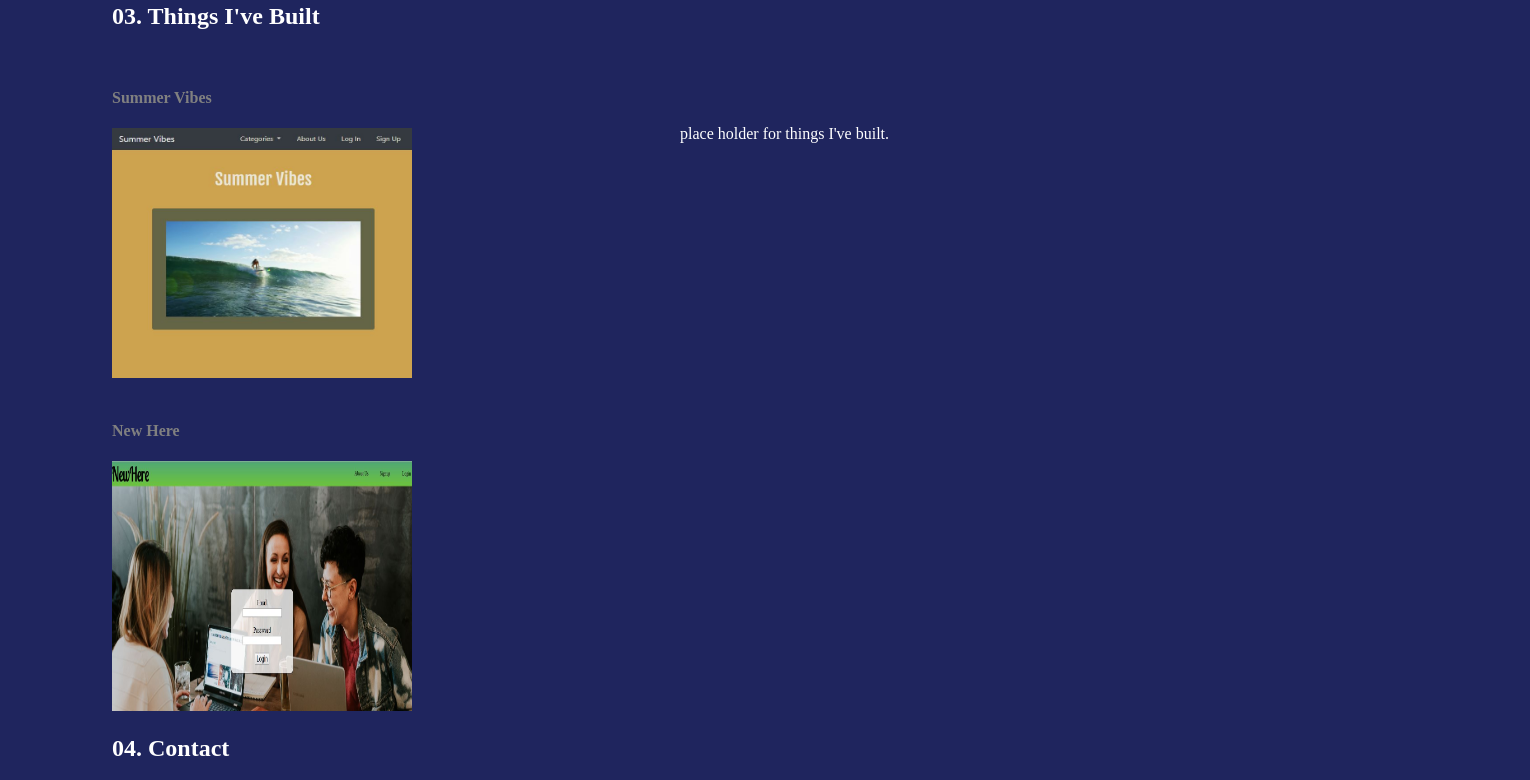
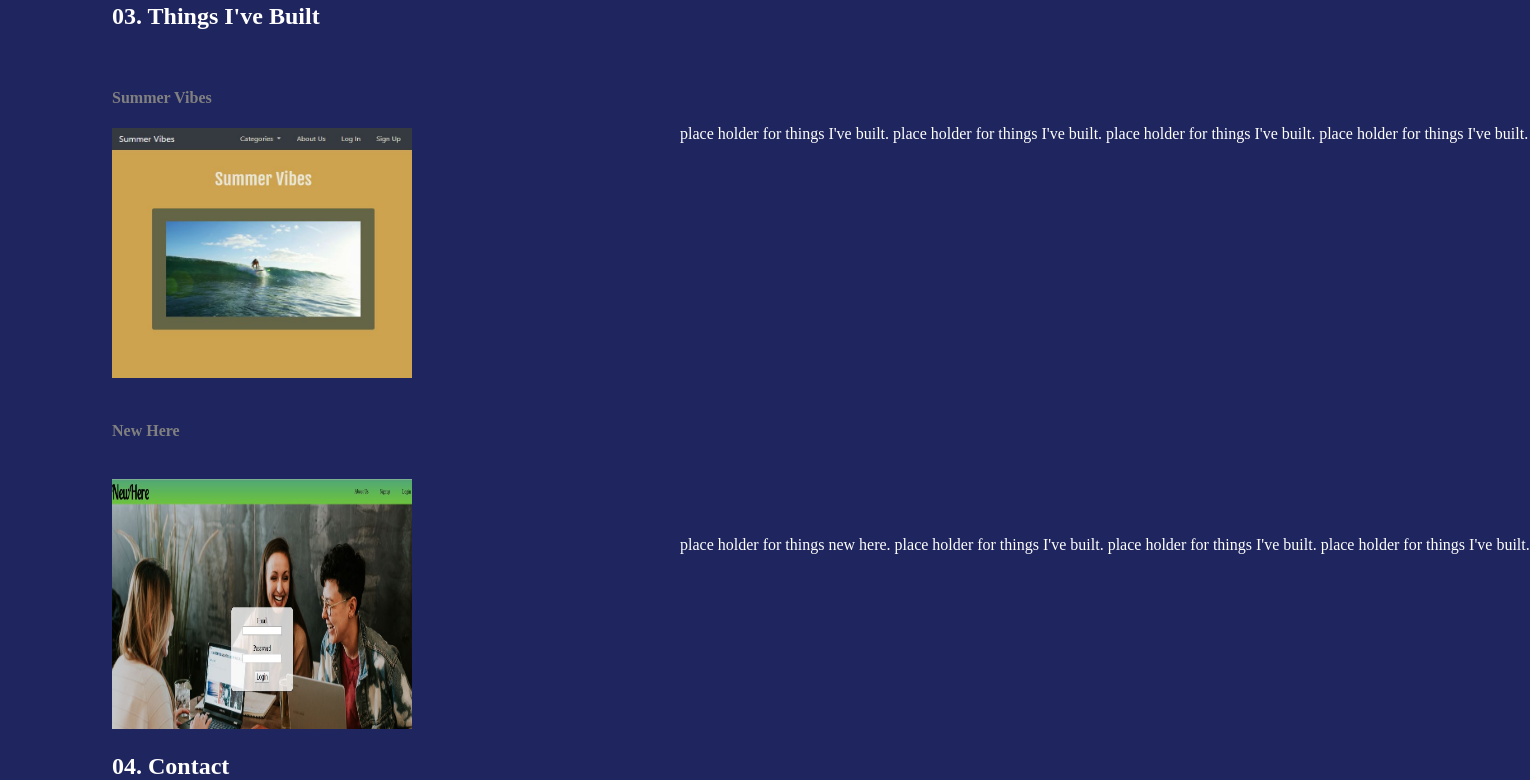
Before and after one commit to jsph01/joseph-portfolio, a plain HTML site: page index.html in a window 1280 px wide. Shown: the part 780-1560 px from the top of the page, 1530 px wide, since content can reach past the window. Drawn offline with Linux system fonts and the light colour scheme.

Commit message:
Update index.html

```diff
--- a/index.html
+++ b/index.html
@@ -140,6 +140,9 @@ ol {
         <h2 id='projects'>03. Things I've Built</h2>
         <span class='thingsBuilt'>
 		place holder for things I've built.
+		place holder for things I've built.
+		place holder for things I've built.
+		place holder for things I've built.
 		</span>
 	    </div>
 	    <h4>
@@ -147,10 +150,17 @@ ol {
         </h4>
 	<a href="https://summervibes.herokuapp.com"><img src="./SV.JPG" alt="Joseph Lister" height="250px"
           width="300px" /></a> <br></br>
-
+       <div>
         <h4>
           <right-center>New Here
         </h4>
+		<span class='thingsBuilt'>
+		place holder for things new here.
+		place holder for things I've built.
+		place holder for things I've built.
+		place holder for things I've built.
+		</span>
+	</div>
         </center><a href="https://new-here-app.herokuapp.com/accounts/login/"><img src="i1.JPG" alt="Joseph Lister"
             height="250px" width="300px" />
         </a></br>
```
